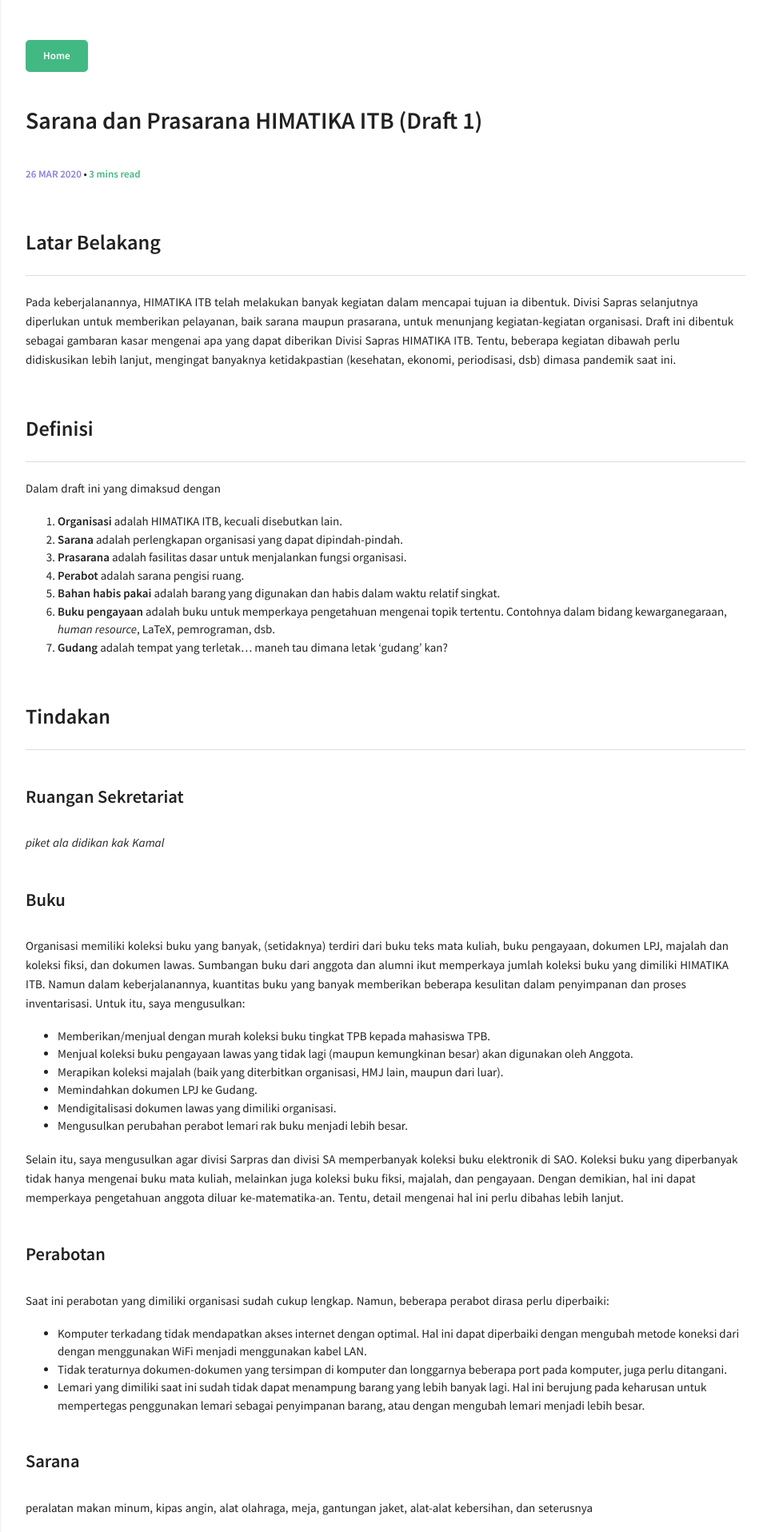
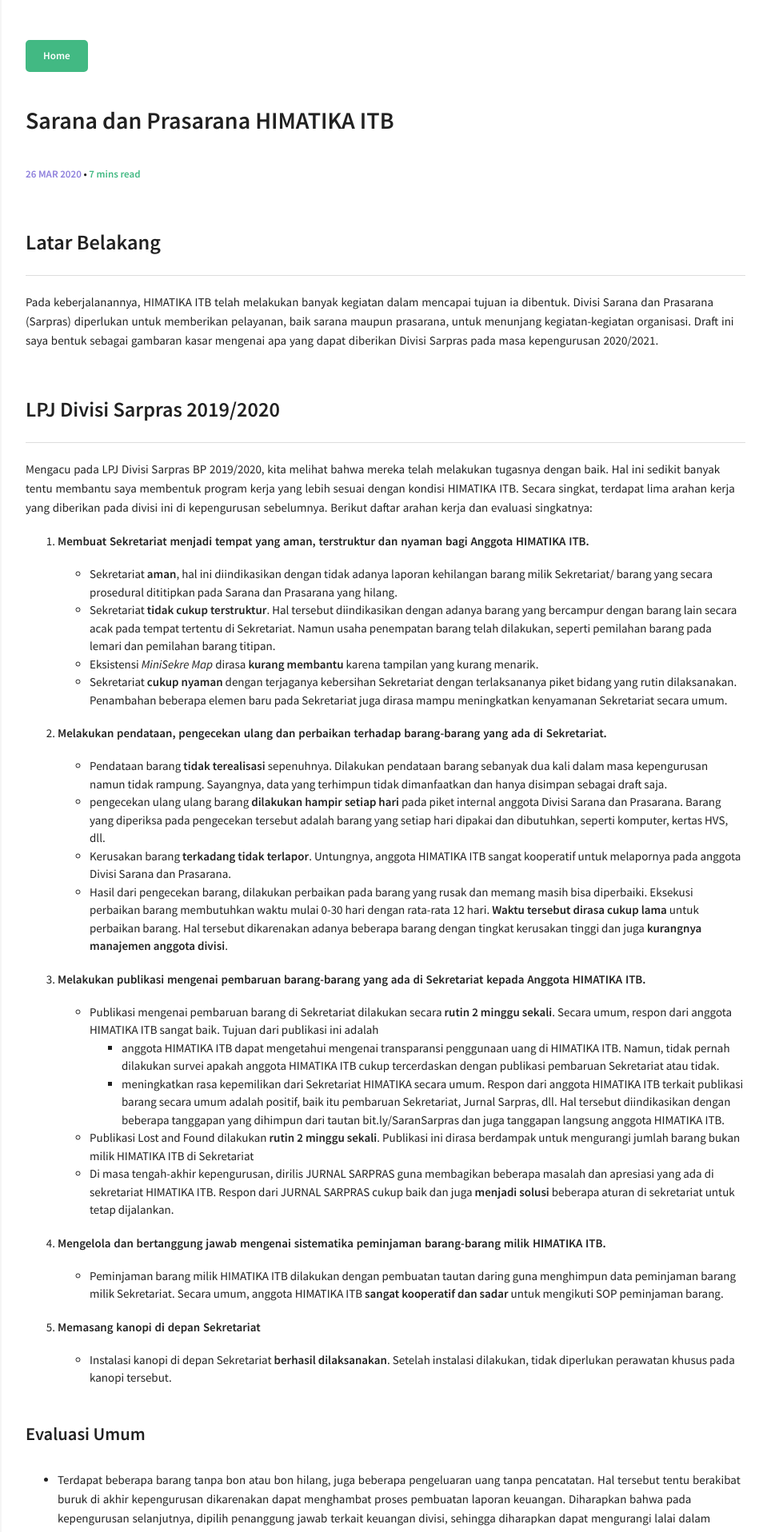
Before and after one commit to kekavigi/kekavigi.github.io, a Jekyll site: the page built from _posts/2020-03-26-Sapras-HIMATIKA-ITB.md, in a window 1280 px wide. Shown: the top 1916 px of the page at 80% size, without its empty margins (318-1277 px from the left). Built offline with Jekyll 4.4.1, drawn with Linux system fonts in a browser that asks for light colours; some of the changed text lies outside the part shown.

Commit message:
perbaiki isi

```diff
--- a/_posts/2020-03-26-Sapras-HIMATIKA-ITB.md
+++ b/_posts/2020-03-26-Sapras-HIMATIKA-ITB.md
@@ -1,29 +1,76 @@
 ---
 layout: post
-title: Sarana dan Prasarana HIMATIKA ITB (Draft 1)
-excerpt: ""
+title: Sarana dan Prasarana HIMATIKA ITB
+excerpt: "Draft 1.1"
 categories: [draft, review]
 comments: true
 ---
 
 ## Latar Belakang
-Pada keberjalanannya, HIMATIKA ITB telah melakukan banyak kegiatan dalam mencapai tujuan ia dibentuk. Divisi Sapras selanjutnya diperlukan untuk memberikan pelayanan, baik sarana maupun prasarana, untuk menunjang kegiatan-kegiatan organisasi. Draft ini dibentuk sebagai gambaran kasar mengenai apa yang dapat diberikan Divisi Sapras HIMATIKA ITB. Tentu, beberapa kegiatan dibawah perlu didiskusikan lebih lanjut, mengingat banyaknya ketidakpastian (kesehatan, ekonomi, periodisasi, dsb) dimasa pandemik saat ini.
+Pada keberjalanannya, HIMATIKA ITB telah melakukan banyak kegiatan dalam mencapai tujuan ia dibentuk. Divisi Sarana dan Prasarana (Sarpras) diperlukan untuk memberikan pelayanan, baik sarana maupun prasarana, untuk menunjang kegiatan-kegiatan organisasi. Draft ini saya bentuk sebagai gambaran kasar mengenai apa yang dapat diberikan Divisi Sarpras pada masa kepengurusan 2020/2021.
 
-## Definisi
-Dalam draft ini yang dimaksud dengan
-1. **Organisasi** adalah HIMATIKA ITB, kecuali disebutkan lain.
-2. **Sarana** adalah perlengkapan organisasi yang dapat dipindah-pindah.
-3. **Prasarana** adalah fasilitas dasar untuk menjalankan fungsi organisasi.
-4. **Perabot** adalah sarana pengisi ruang.
-5. **Bahan habis pakai** adalah barang yang digunakan dan habis dalam waktu relatif singkat.
-6. **Buku pengayaan** adalah buku untuk memperkaya pengetahuan mengenai topik tertentu. Contohnya dalam bidang kewarganegaraan, *human resource*, LaTeX, pemrograman, dsb.
-7. **Gudang** adalah tempat yang terletak... maneh tau dimana letak 'gudang' kan?
+## LPJ Divisi Sarpras 2019/2020
+Mengacu pada LPJ Divisi Sarpras BP 2019/2020, kita melihat bahwa mereka telah melakukan tugasnya dengan baik. Hal ini sedikit banyak tentu membantu saya membentuk program kerja yang lebih sesuai dengan kondisi HIMATIKA ITB. Secara singkat, terdapat lima arahan kerja yang diberikan pada divisi ini di kepengurusan sebelumnya. Berikut daftar arahan kerja dan evaluasi singkatnya:
+
+1. **Membuat Sekretariat menjadi tempat yang aman, terstruktur dan nyaman bagi Anggota HIMATIKA ITB.**
+
+	* Sekretariat **aman**, hal ini diindikasikan dengan tidak adanya laporan kehilangan barang milik Sekretariat/ barang yang secara prosedural dititipkan pada Sarana dan Prasarana yang hilang.
+	* Sekretariat **tidak cukup terstruktur**. Hal tersebut diindikasikan dengan adanya barang yang bercampur dengan barang lain secara acak pada tempat tertentu di Sekretariat. Namun usaha penempatan barang telah dilakukan, seperti pemilahan barang pada lemari dan pemilahan barang titipan.
+	* Eksistensi *Mini­Sekre Map* dirasa **kurang membantu** karena tampilan yang kurang menarik.
+	* Sekretariat **cukup nyaman** dengan terjaganya kebersihan Sekretariat dengan terlaksananya piket bidang yang rutin dilaksanakan. Penambahan beberapa elemen baru pada Sekretariat juga dirasa mampu meningkatkan kenyamanan Sekretariat secara umum.
+
+2. **Melakukan pendataan, pengecekan ulang dan perbaikan terhadap barang-­barang yang ada di Sekretariat.**
+
+	* Pendataan barang **tidak terealisasi** sepenuhnya. Dilakukan pendataan barang sebanyak dua kali dalam masa kepengurusan namun tidak
+rampung. Sayangnya, data yang terhimpun tidak dimanfaatkan dan hanya disimpan sebagai draft saja.
+	* pengecekan ulang ulang barang **dilakukan hampir setiap hari** pada piket internal anggota Divisi Sarana dan Prasarana. Barang yang diperiksa pada pengecekan tersebut adalah barang yang setiap hari dipakai dan dibutuhkan, seperti komputer, kertas HVS,
+dll.
+	* Kerusakan barang **terkadang tidak terlapor**. Untungnya, anggota HIMATIKA ITB sangat kooperatif untuk melapornya pada anggota Divisi Sarana dan Prasarana.
+	* Hasil dari pengecekan barang, dilakukan perbaikan pada barang yang rusak dan memang masih bisa diperbaiki. Eksekusi perbaikan barang membutuhkan waktu mulai 0-­30 hari dengan rata­-rata 12 hari. **Waktu tersebut dirasa cukup lama** untuk perbaikan barang. Hal tersebut dikarenakan adanya beberapa barang dengan tingkat kerusakan tinggi dan juga **kurangnya manajemen anggota divisi**.
+
+3. **Melakukan publikasi mengenai pembaruan barang­-barang yang ada di Sekretariat kepada Anggota HIMATIKA ITB.**
+
+	* Publikasi mengenai pembaruan barang di Sekretariat dilakukan secara **rutin 2 minggu sekali**. Secara umum, respon dari anggota HIMATIKA ITB sangat baik. Tujuan dari publikasi ini adalah
+		* anggota HIMATIKA ITB dapat mengetahui mengenai transparansi penggunaan uang di HIMATIKA ITB. Namun, tidak pernah dilakukan survei apakah anggota HIMATIKA ITB cukup tercerdaskan dengan publikasi pembaruan Sekretariat atau tidak.
+		* meningkatkan rasa kepemilikan dari Sekretariat HIMATIKA secara umum. Respon dari anggota HIMATIKA ITB terkait publikasi barang secara umum adalah positif, baik itu pembaruan Sekretariat, Jurnal Sarpras, dll. Hal tersebut diindikasikan dengan beberapa tanggapan yang dihimpun dari tautan bit.ly/SaranSarpras dan juga tanggapan langsung anggota HIMATIKA ITB.
+	* Publikasi Lost and Found dilakukan **rutin 2 minggu sekali**. Publikasi ini dirasa berdampak untuk mengurangi jumlah barang bukan milik HIMATIKA ITB di Sekretariat
+	* Di­ masa tengah-akhir kepengurusan, dirilis JURNAL SARPRAS guna membagikan beberapa masalah dan apresiasi yang ada di sekretariat
+HIMATIKA ITB. Respon dari JURNAL SARPRAS cukup baik dan juga **menjadi solusi** beberapa aturan di sekretariat untuk tetap dijalankan.
+
+4. **Mengelola dan bertanggung jawab mengenai sistematika peminjaman barang­-barang milik HIMATIKA ITB.**
+
+	* Peminjaman barang milik HIMATIKA ITB dilakukan dengan pembuatan tautan daring guna menghimpun data peminjaman barang milik Sekretariat. Secara umum, anggota HIMATIKA ITB **sangat kooperatif dan sadar** untuk mengikuti SOP peminjaman barang.
+
+5. **Memasang kanopi di depan Sekretariat**
+
+	* Instalasi kanopi di depan Sekretariat **berhasil dilaksanakan**. Setelah instalasi dilakukan, tidak diperlukan perawatan khusus pada kanopi tersebut.
+
+### Evaluasi Umum
+
+* Terdapat beberapa barang tanpa bon atau bon hilang, juga beberapa pengeluaran uang tanpa pencatatan. Hal tersebut tentu berakibat buruk di akhir kepengurusan dikarenakan dapat menghambat proses pembuatan laporan keuangan. Diharapkan bahwa pada kepengurusan selanjutnya, dipilih penanggung jawab terkait keuangan divisi, sehingga diharapkan dapat mengurangi lalai dalam pencatatan.
+
+* Kontribusi penjagaan kebersihan dan kenyamanan Sekretariat telah disebar pada seluruh bidang, setidaknya pada anggota BP HIMATIKA ITB. Diharapkan, selain approaching internal divisi masing-­masing untuk bisa mengajak anggotanya melaksanakan piket, Divisi Sarana dan Prasarana juga dirasa perlu secara berkala mengingatkan terkait tujuan dari Piket Anggota HIMATIKA ITB.
+
+* Isu yang muncul pada kepengurusan kali ini adalah masuknya anggota HIMATIKA 2019. Sebagaimana diketahui bahwa jumlah Anggota HIMATIKA 2019 mencapai 150 orang. Hal ini membuat beberapa anggapan bahwa, "Apakah Sekretariat cukup untuk menampung anggota sebanyak itu?" menimbulkan dilema, apakah memang kita harus senang jika banyak anggota HIMATIKA ITB yang datang ke Sekretariat, karena semakin banyak yang datang, maka akan semakin penuh dan sesak. Beberapa hal yang telah diwacanakan adalah:
+	* pemanfaatan bukit yang ada di depan Sekretariat untuk dimanfaatkan sebagai tempat yang bisa digunakan aktivitas Anggota HIMATIKA ITB. Hal tersebut mungkin dilaksanakan dengan kendala perizinan dari Direktorat Sarana dan Prasarana ITB. Sehingga, dalam kepengurusan kali ini, isu untuk pemanfaatan bukit di depan Sekretariat tidak jadi dibahas lagi.
+
+## Pertimbangan
+
+### Divisi Sarpras BP 2020/2021
+**Definisi**: Divisi yang bertanggung jawab dalam menyediakan dan mengelola urusan sarana dan prasarana dalam sekretariat HIMATIKA ITB
+
+**Tujuan**: Terciptanya sekretariat HIMATIKA ITB yang mendukung anggotanya untuk berkegiatan
+dengan nyaman.
 
 
-## Tindakan
-### Ruangan Sekretariat
-*piket ala didikan kak Kamal*
 
+### Pandemi virus SARS-CoV-2
+
+
+## Program Kerja
+
+
+## Langkah Taktis
 
 ### Buku
 Organisasi memiliki koleksi buku yang banyak, (setidaknya) terdiri dari buku teks mata kuliah, buku pengayaan, dokumen LPJ, majalah dan koleksi fiksi, dan dokumen lawas. Sumbangan buku dari anggota dan alumni ikut memperkaya jumlah koleksi buku yang dimiliki HIMATIKA ITB. Namun dalam keberjalanannya, kuantitas buku yang banyak memberikan beberapa kesulitan dalam penyimpanan dan proses inventarisasi. Untuk itu, saya mengusulkan:
@@ -60,5 +107,5 @@
 btw urang bisa minta data LPJ wisuda, LPJ MCF, dkk; untuk nyediakan alat *yang tidak* hais pakai: misal memperbanyak jumlah kuas, gunting, stapler. selain itu, apakah P3K disekre sudah cukup lengkap?
 
 
-## Kegiatan Non-Divisi
+### Kegiatan Non-Divisi
 Tentu, saya mengharapkan anggota tidak hanya berfokus pada permasalahan di divisinya masing-masing. Kinerja kepengurusan divisi Sarpras sebelumnya yang bagus, sedikit banyak telah membantu kepengurusan saat ini. Mengingat hal itu, saya berniat untuk membuat anggota divisi Sarpras aktif melihat dan bersama-sama membantu permasalahan yang terjadi di divisi lain (baik itu satu bidang, BP, maupun dalam kepengurusan tertentu).
```
Also changed, not shown: 8 other files.
